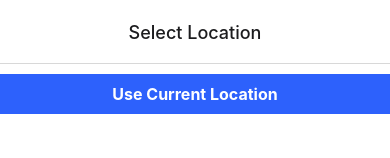
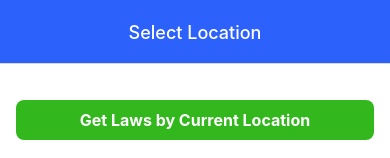
Before and after one commit to KaylaMcDon/RecyclingApp, a React Native app in the folder RecyclingApp/: screen / in a window 390 px wide. Shown: the top 158 px of the page. Built offline with nearby package versions, Linux system fonts and the light colour scheme.

Commit message:
make navigation header blue, cleanup

```diff
--- a/RecyclingApp/App.js
+++ b/RecyclingApp/App.js
@@ -14,7 +14,8 @@ export default function App() {
   return (
       <NavigationContainer>
           <Stack.Navigator screenOptions={{
-              headerStyle: { elevation: 0 },
+              headerStyle: { elevation: 0, backgroundColor: "#2d61fc", },
+              headerTitleStyle: { color: "white" },
               headerTitleAlign: "center",
               cardStyle: { backgroundColor: '#fff' }
             }}
--- a/RecyclingApp/components/Location.js
+++ b/RecyclingApp/components/Location.js
@@ -5,12 +5,6 @@ import DivisionSearch, { reqDiv, reqCity, reqCounty } from "./DivisionSearch";
 import AddressSearch, { reqPlaceId } from "./AddressSearch";
 
 export default function Location({ navigation }) {
-  // const [searchMethod, setSearchMethod] = useState(null);
-
-  // function updateSearchMethod(newVal) {
-  //   (searchMethod === newVal) ? setSearchMethod(null) : setSearchMethod(newVal);
-  // }
-
   function getRegionFromAddress(results) {
     const address = results.results[0];
 
@@ -90,9 +84,9 @@ export default function Location({ navigation }) {
         }}
       >
         <View>
-          {searchMethod === "division" && <Text style={styles.goText}>Get Laws by City/County</Text>}
-          {searchMethod === "address" && <Text style={styles.goText}>Get Laws by Address</Text>}
-          {searchMethod === "location" && <Text style={styles.goText}>Get Laws by Current Location</Text>}
+          {searchMethod === "division" && <Text style={styles.text}>Get Laws by City/County</Text>}
+          {searchMethod === "address" && <Text style={styles.text}>Get Laws by Address</Text>}
+          {searchMethod === "location" && <Text style={styles.text}>Get Laws by Current Location</Text>}
         </View>
       </TouchableHighlight>
       <Text>{errorMesage}</Text>
@@ -101,23 +95,20 @@ export default function Location({ navigation }) {
 
   return (
     <View>
-      <View style={styles.optionButton}>
-        <Text style={styles.optionText}>Use Current Location</Text>
-      </View>
       <View style={styles.container}>
         <GoButton searchMethod="location"/>
       </View>
 
-      <View style={styles.optionButton}>
-        <Text style={styles.optionText}>Search by Address</Text>
+      <View style={styles.optionLabel}>
+        <Text style={styles.text}>Search by Address</Text>
       </View>
       <View style={styles.container}>
         <AddressSearch/>
         <GoButton searchMethod="address"/>
       </View>
 
-      <View style={styles.optionButton}>
-        <Text style={styles.optionText}>Search by City/County</Text>
+      <View style={styles.optionLabel}>
+        <Text style={styles.text}>Search by City/County</Text>
       </View>
       <View style={styles.container}>
         <DivisionSearch/>
@@ -132,42 +123,24 @@ let reqDivName;
 export {reqDivType, reqDivName};
 
 const styles = StyleSheet.create({
+  goButton: {
+    marginVertical: 20,
+    padding: 10,
+    backgroundColor: "#32b81d",
+    borderRadius: 8,
+  },
   container: {
     padding: 16,
   },
-  optionButton: {
+  optionLabel: {
     marginVertical: 10,
     padding: 10,
     backgroundColor: "#2d61fc",
   },
-  optionLabel: {
-    display: "flex",
-    flexDirection: "row",
-    alignItems: "center",
-  },
-  optionText: {
+  text: {
     textAlign: "center",
     fontSize: 16,
     color: "white",
     fontWeight: "bold",
   },
-  goText: {
-    textAlign: "center",
-    fontSize: 16,
-    color: "white",
-    fontWeight: "bold",
-  },
-  circle: {
-    width: 16,
-    height: 16,
-    borderRadius: 8,
-    backgroundColor: "#72f85d",
-  },
-  goButton: {
-    marginVertical: 20,
-    // marginHorizontal: 16,
-    padding: 10,
-    backgroundColor: "#32b81d",
-    borderRadius: 8,
-  },
 });
```
